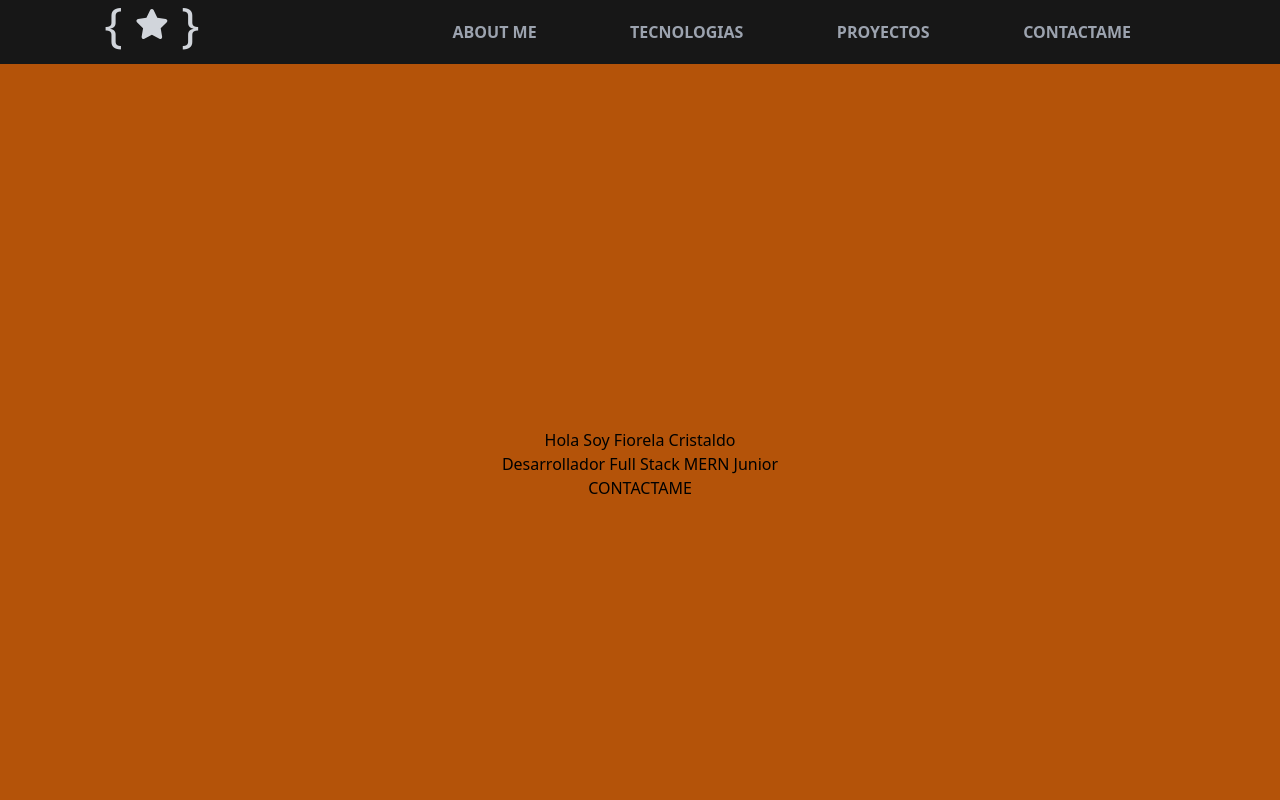
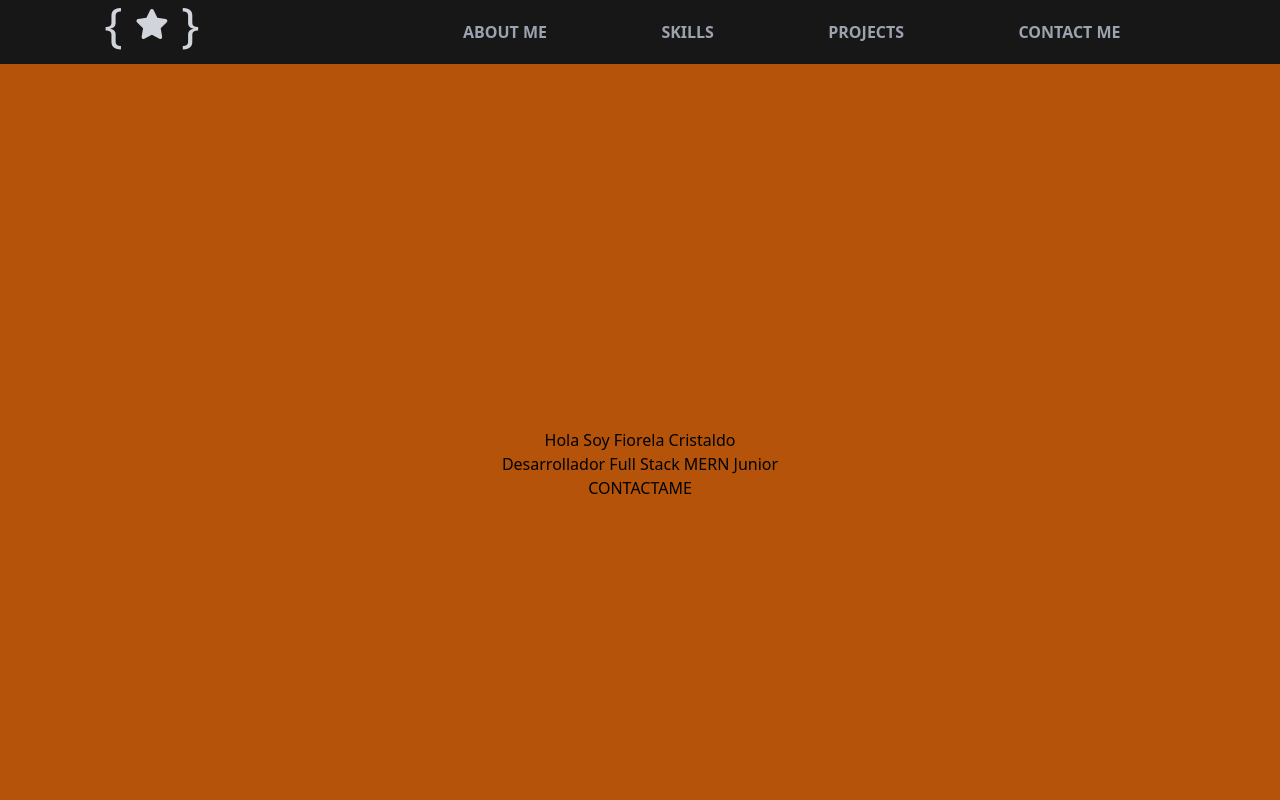
Before and after one commit to Cristaldo-Fiorela/portfolio, a React (Vite) app: page / in a window 1280 px wide. Shown: the top 800 px of the page. Built offline with nearby package versions, Linux system fonts and the light colour scheme.

Commit message:
menu de navegacion linkeado a su seccion correspondiente

```diff
--- a/src/components/About-me.jsx
+++ b/src/components/About-me.jsx
@@ -1,6 +1,6 @@
 const AboutMe = () => {
     return (
-        <div className="bg-sky-500">
+        <div className="bg-sky-500" id="about-section">
             <h2>About me</h2>
 
             <div>
--- a/src/components/Contact-me.jsx
+++ b/src/components/Contact-me.jsx
@@ -1,7 +1,7 @@
 
 const ContactMe = () => {
     return (
-        <div className="bg-amber-600">
+        <div className="bg-amber-600" id="contact-section">
             <form>
                 <div>
                     <label htmlFor="">Nombre</label>
--- a/src/components/Header.jsx
+++ b/src/components/Header.jsx
@@ -13,10 +13,10 @@ const Header = () => {
             </div>
 
             <nav className="flex items-center justify-around list-none gap-1 w-2/5 sm:w-3/5">
-                <li className="text-gray-400 hover:text-gray-300 uppercase font-bold px-2.5 nav-item-animation"><a href="">About Me</a></li>
-                <li className="text-gray-400 hover:text-gray-300 uppercase font-bold px-2.5 nav-item-animation"><a href="">Tecnologias</a></li>
-                <li className="text-gray-400 hover:text-gray-300 uppercase font-bold px-2.5 nav-item-animation"><a href="">Proyectos</a></li>
-                <li className="text-gray-400 hover:text-gray-300 uppercase font-bold px-2.5 nav-item-animation"><a href="">Contactame</a></li>
+                <li className="text-gray-400 hover:text-gray-300 uppercase font-bold px-2.5 nav-item-animation"><a href="#about-section">About Me</a></li>
+                <li className="text-gray-400 hover:text-gray-300 uppercase font-bold px-2.5 nav-item-animation"><a href="#skills-section">Skills</a></li>
+                <li className="text-gray-400 hover:text-gray-300 uppercase font-bold px-2.5 nav-item-animation"><a href="#projects-section">Projects</a></li>
+                <li className="text-gray-400 hover:text-gray-300 uppercase font-bold px-2.5 nav-item-animation"><a href="#contact-section">Contact Me</a></li>
             </nav>
         </div>
     );
--- a/src/components/Projects.jsx
+++ b/src/components/Projects.jsx
@@ -1,7 +1,7 @@
 
 const Projects = () => {
     return (
-        <div className="bg-gray-900">
+        <div className="bg-gray-900" id="projects-section">
             <div>
                 <h2>Proyectos</h2>
                 <div>
--- a/src/components/Skills.jsx
+++ b/src/components/Skills.jsx
@@ -1,7 +1,7 @@
 
 const Skills = () => {
     return (
-        <section className="bg-green-900">
+        <section className="bg-green-900" id="skills-section">
             <h2>Tecnologias</h2>
             <div>
                 <p>HTML</p>
```
